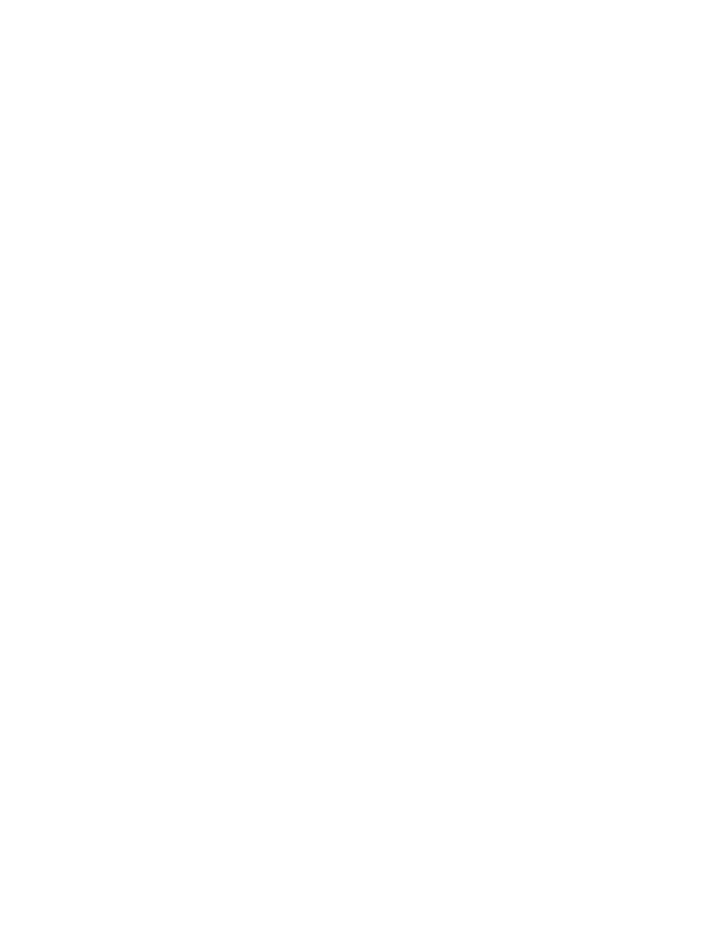
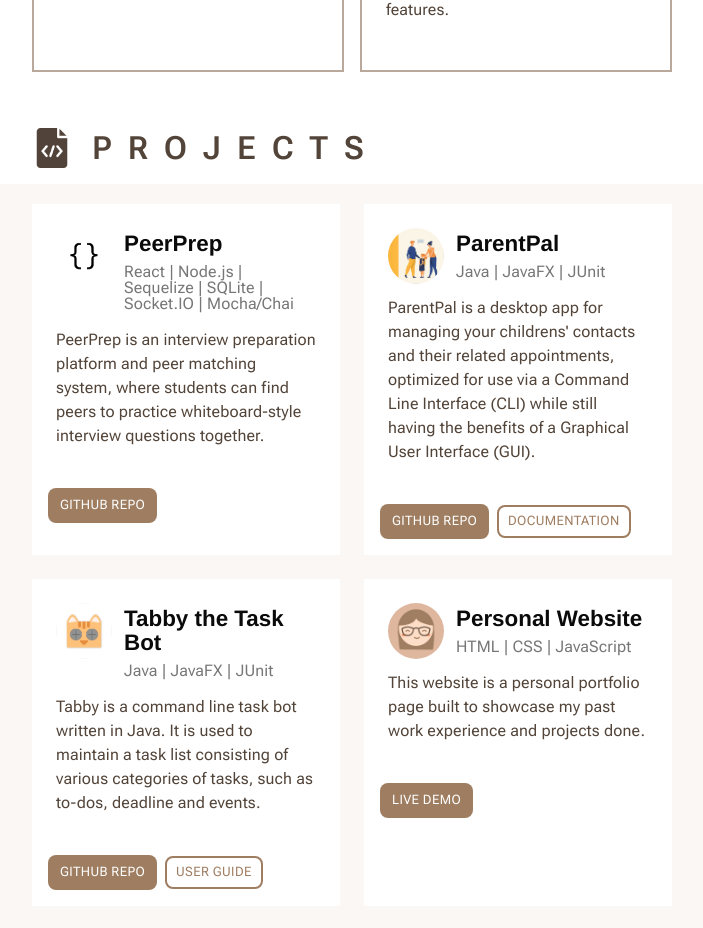
Before and after one commit to nicoleang09/nicoleang09.github.io, a React (Create React App) app in the folder website-2023/: page / in a window 1280 px wide. Shown: the part 372-1300 px from the top of the page, without its empty margins (288-991 px from the left). Before the commit the page ends 800 px from the top, so only its background shows below. Built offline with nearby package versions, Linux system fonts and the light colour scheme; a web font is replaced by a local one.

Commit message:
Add projects section

```diff
--- a/website-2023/src/App.js
+++ b/website-2023/src/App.js
@@ -1,15 +1,23 @@
 import logo from "./logo.svg";
 import "./App.css";
-import { CssBaseline, ThemeProvider } from "@mui/material";
+import { CssBaseline, ThemeProvider, createTheme } from "@mui/material";
 import themeTypography from "./theme-typography";
 import ExperienceSection from "./sections/Experience";
+import ProjectsSection from "./sections/Projects";
+import themeComponentStyling from "./theme-component-styling";
 
 function App() {
+  const mergedTheme = createTheme({
+    ...themeTypography,
+    ...themeComponentStyling,
+  });
+
   return (
     <div className="App">
-      <ThemeProvider theme={themeTypography}>
+      <ThemeProvider theme={mergedTheme}>
         <CssBaseline />
         <ExperienceSection />
+        <ProjectsSection />
       </ThemeProvider>
 
       {/* <header className="App-header">
--- a/website-2023/src/components/JobCard.jsx
+++ b/website-2023/src/components/JobCard.jsx
@@ -8,6 +8,7 @@ const cardStyles = {
     borderRadius: "0px",
     textAlign: "left",
     height: "100%",
+    padding: "8px",
   },
   jobTitle: {
     color: themeColors.textBlack,
@@ -17,6 +18,7 @@ const cardStyles = {
   },
   dates: {
     color: themeColors.darkGrey,
+    lineHeight: "1rem",
   },
   jobSummary: {
     // color: themeColors.textBlack,
--- /dev/null
+++ b/website-2023/src/components/ProjectCard.jsx
@@ -0,0 +1,89 @@
+import {
+  Button,
+  Card,
+  CardActions,
+  CardContent,
+  Grid,
+  Typography,
+} from "@mui/material";
+import themeColors from "../theme-colors";
+
+const cardStyles = {
+  cardContainer: {
+    borderRadius: "0px",
+    boxShadow: "none",
+    textAlign: "left",
+    height: "100%",
+    padding: "8px",
+  },
+  projectTitle: {
+    color: themeColors.textBlack,
+    paddingTop: "4px",
+  },
+  techStack: {
+    color: themeColors.darkGrey,
+    lineHeight: "1rem",
+  },
+  projectSummary: {
+    // color: themeColors.textBlack,
+  },
+};
+
+const ProjectCard = (props) => {
+  return (
+    <Card sx={{ ...cardStyles.cardContainer }}>
+      <CardContent>
+        <Grid container spacing={1.5}>
+          <Grid item xs={4} lg={3}>
+            <img
+              src={props.projectIconSrc}
+              style={{ width: "100%", borderRadius: "50%" }}
+            />
+          </Grid>
+          <Grid item xs={12} lg>
+            <Typography variant="h3" sx={{ ...cardStyles.projectTitle }}>
+              {props.projectTitle}
+            </Typography>
+            <Typography sx={{ ...cardStyles.techStack }}>
+              {props.techStack}
+            </Typography>
+          </Grid>
+        </Grid>
+
+        <Typography sx={{ ...cardStyles.projectSummary }}>
+          {props.projectSummary}
+        </Typography>
+      </CardContent>
+      <CardActions>
+        {props.link1 ? (
+          <Button
+            variant="contained"
+            size="small"
+            disableElevation
+            href={props.link1}
+            target="_BLANK"
+          >
+            {props.link1Label}
+          </Button>
+        ) : (
+          <></>
+        )}
+
+        {props.link2 ? (
+          <Button
+            variant="outlined"
+            size="small"
+            href={props.link2}
+            target="_BLANK"
+          >
+            {props.link2Label}
+          </Button>
+        ) : (
+          <></>
+        )}
+      </CardActions>
+    </Card>
+  );
+};
+
+export default ProjectCard;
--- a/website-2023/src/sections/Experience.jsx
+++ b/website-2023/src/sections/Experience.jsx
@@ -4,7 +4,7 @@ import sectionIcon from "../images/icons/work filled.png";
 
 const ExperienceSection = () => {
   return (
-    <Grid container justifyContent="center">
+    <Grid container justifyContent="center" marginTop="56px">
       <Grid item md={6}>
         <Grid container spacing={2}>
           <Grid item xs={12}>
--- /dev/null
+++ b/website-2023/src/sections/Projects.jsx
@@ -0,0 +1,86 @@
+import { Grid } from "@mui/material";
+import sectionIcon from "../images/icons/coding filled.png";
+import ProjectCard from "../components/ProjectCard";
+import themeColors from "../theme-colors";
+import peerPrepIcon from "../images/portfolio/peerprep-logo.png";
+import parentPalIcon from "../images/portfolio/parentpal-logo.png";
+import tabbyIcon from "../images/portfolio/tabby-logo.png";
+import websiteIcon from "../images/portfolio/website icon.png";
+
+const ProjectsSection = () => {
+  return (
+    <Grid
+      container
+      justifyContent="center"
+      backgroundColor={themeColors.backgroundBrown}
+      marginTop="56px"
+    >
+      <Grid
+        item
+        xs={12}
+        backgroundColor={themeColors.pureWhite}
+        paddingLeft="25%"
+      >
+        <div class="section-header">
+          <img src={sectionIcon} />
+          <p>Projects</p>
+        </div>
+      </Grid>
+
+      <Grid item md={6} sx={{ paddingTop: "20px", paddingBottom: "20px" }}>
+        <Grid container spacing={3}>
+          <Grid item sm={6}>
+            <ProjectCard
+              projectIconSrc={peerPrepIcon}
+              projectTitle="PeerPrep"
+              techStack="React | Node.js | Sequelize | SQLite | Socket.IO | Mocha/Chai"
+              projectSummary="PeerPrep is an interview preparation platform and peer matching system, where students can find peers to practice whiteboard-style interview questions together."
+              link1="https://github.com/CS3219-AY2223S1/cs3219-project-ay2223s1-g37/"
+              link1Label="GitHub Repo"
+            />
+          </Grid>
+
+          <Grid item sm={6}>
+            <ProjectCard
+              projectIconSrc={parentPalIcon}
+              projectTitle="ParentPal"
+              techStack="Java | JavaFX | JUnit"
+              projectSummary="ParentPal is a desktop app for managing your childrens' contacts and their related appointments, optimized for use via a Command Line Interface (CLI) while still having the benefits of a Graphical User Interface (GUI)."
+              link1="https://github.com/nicoleang09/tp/"
+              link1Label="GitHub Repo"
+              link2="https://ay2021s2-cs2103t-w13-3.github.io/tp/"
+              link2Label="Documentation"
+            />
+          </Grid>
+
+          <Grid item sm={6}>
+            <ProjectCard
+              projectIconSrc={tabbyIcon}
+              projectTitle="Tabby the Task Bot"
+              techStack="Java | JavaFX | JUnit"
+              projectSummary="Tabby is a command line task bot written in Java. It is used to maintain a task list consisting of various categories of tasks, such as to-dos, deadline and events."
+              link1="https://github.com/nicoleang09/ip/"
+              link1Label="GitHub Repo"
+              link2="https://nicoleang09.github.io/ip/"
+              link2Label="User Guide"
+            />
+          </Grid>
+
+          <Grid item sm={6}>
+            <ProjectCard
+              projectIconSrc={websiteIcon}
+              projectTitle="Personal Website"
+              techStack="HTML | CSS | JavaScript"
+              projectSummary="This website is a personal portfolio page built to showcase my past work experience and projects done."
+              link1="https://nicoleang09.github.io/"
+              link1Label="Live Demo"
+            />
+          </Grid>
+          <Grid item sm={6}></Grid>
+        </Grid>
+      </Grid>
+    </Grid>
+  );
+};
+
+export default ProjectsSection;
--- /dev/null
+++ b/website-2023/src/theme-component-styling.js
@@ -0,0 +1,36 @@
+import { createTheme } from "@mui/material";
+import themeColors from "./theme-colors";
+
+const themeComponentStyling = {
+  components: {
+    MuiButton: {
+      styleOverrides: {
+        root: {
+          borderRadius: "8px",
+        },
+        contained: {
+          backgroundColor: themeColors.darkBrown,
+          border: "2px solid transparent",
+          "&:hover": {
+            backgroundColor: themeColors.pureWhite,
+            color: themeColors.darkBrown,
+            border: "2px solid",
+            borderColor: themeColors.darkBrown,
+          },
+        },
+        outlined: {
+          color: themeColors.darkBrown,
+          border: "2px solid",
+          borderColor: themeColors.darkBrown,
+          "&:hover": {
+            backgroundColor: themeColors.darkBrown,
+            color: themeColors.pureWhite,
+            border: "2px solid transparent",
+          },
+        },
+      },
+    },
+  },
+};
+
+export default themeComponentStyling;
```
